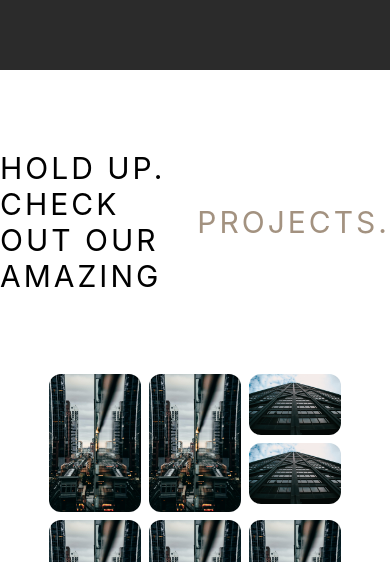
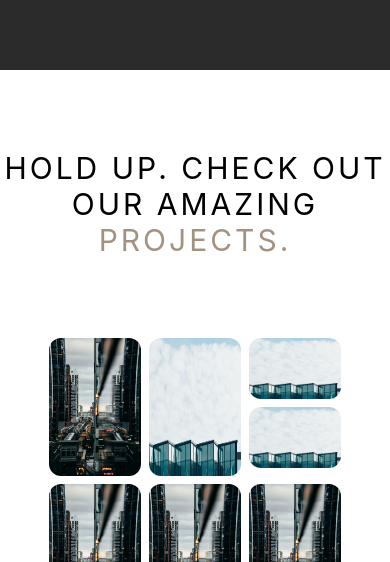
Before and after one commit to Tez-cyber/architecture-website, a React (Vite) app: page / in a window 390 px wide. Shown: the part 2167-2729 px from the top of the page. Built offline with nearby package versions, Linux system fonts and the light colour scheme.

Commit message:
Adjusted PortfolioSection.jsx head

```diff
--- a/src/components/PortfolioSection.jsx
+++ b/src/components/PortfolioSection.jsx
@@ -1,7 +1,7 @@
 import React from 'react'
 import Img1 from "../assets/port-1.jpg"
 import Img2 from "../assets/port-2.jpg"
-import Img3 from "../assets/port-4.jpg"
+import Img3 from "../assets/port-new.jpg"
 
 const PortfolioSection = () => {
     const images = [
@@ -33,9 +33,9 @@ const PortfolioSection = () => {
     return (
         <div className="">
             {/* ======== Heading ========= */}
-            <div className="py-20 flex items-center justify-center gap-2 text-3xl uppercase tracking-widest">
-                <h2>Hold up. Check out our amazing</h2>
-                <h2 className='text-darkCream'>projects.</h2>
+            <div className="py-20 text-center items-center justify-center gap-2 text-3xl uppercase tracking-widest md:flex">
+                <h2>Hold up. Check out our amazing <span className='text-darkCream md:hidden'>projects.</span></h2>
+                <h2 className='text-darkCream hidden md:block'>projects.</h2>
             </div>
             {/* ========= Content ========= */}
             <div className="parent w-3/4 mx-auto">
@@ -73,30 +73,30 @@ const PortfolioSection = () => {
                     </div> */}
                     <div className="grid grid-cols-3 gap-2">
                         <div className="">
-                            <img src={Img1} className='rounded-xl' alt="" />
+                            <img src={Img1} className='port-img' alt="" />
                         </div>
                         <div className="">
-                            <img src={Img1} className='rounded-xl' alt="" />
+                            <img src={Img3} className='port-img' alt="" />
                         </div>
                         {/* =========== */}
                         <div className="flex flex-col gap-2">
                             <div className="">
-                                <img src={Img2} className='rounded-xl ' alt="" />
+                                <img src={Img3} className='port-img ' alt="" />
                             </div>
                             <div className="">
-                                <img src={Img2} className='rounded-xl ' alt="" />
+                                <img src={Img3} className='port-img ' alt="" />
                             </div>
                         </div>
                     </div>
                     <div className="grid grid-cols-3 gap-2">
                         <div className="">
-                            <img src={Img1} className='rounded-xl' alt="" />
+                            <img src={Img1} className='port-img' alt="" />
                         </div>
                         <div className="">
-                            <img src={Img1} className='rounded-xl' alt="" />
+                            <img src={Img1} className='port-img' alt="" />
                         </div>
                         <div className="">
-                            <img src={Img1} className='rounded-xl' alt="" />
+                            <img src={Img1} className='port-img' alt="" />
                         </div>
                     </div>
                 </div>
--- a/src/index.css
+++ b/src/index.css
@@ -18,7 +18,10 @@
 } */
 
 @layer utilities {
+  .port-div {
+    @apply w-1/2 h-1/2
+  }
   .port-img {
-    @apply rounded-xl
+    @apply rounded-xl top-0 left-0 w-full h-full
   }
 }
```
Also changed, not shown: src/assets/port-new.jpg (added).
